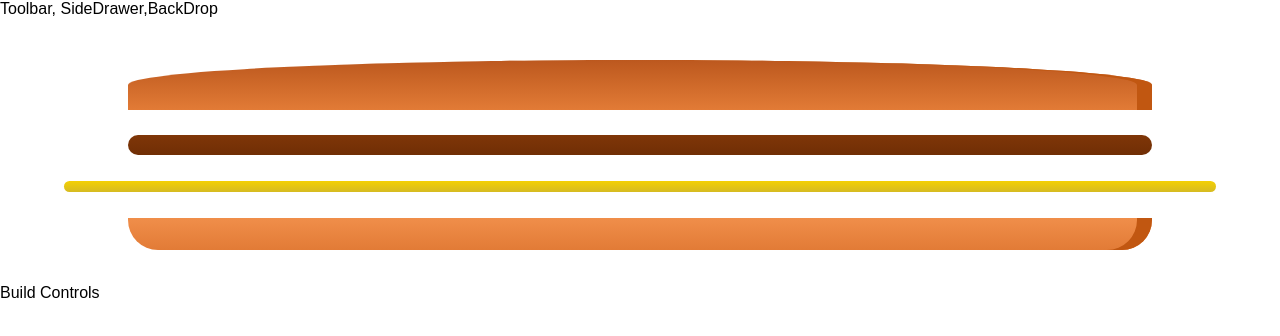
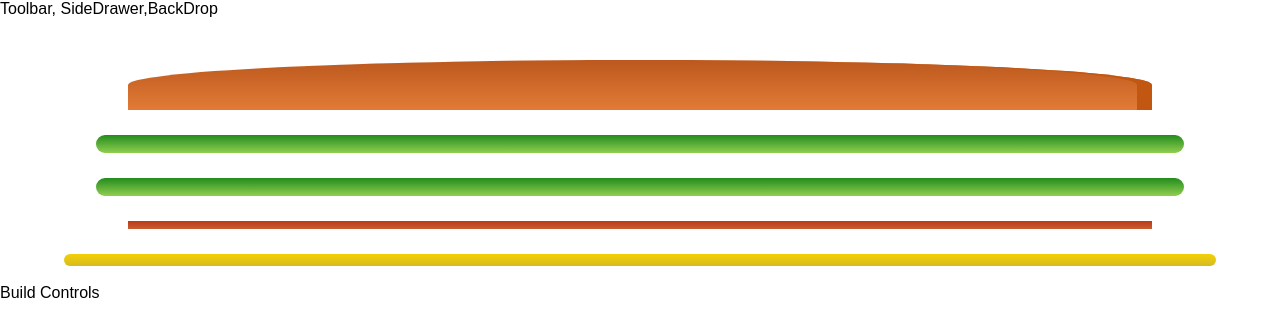
Before and after one commit to andmast/burger_builder, a React (Create React App) app: page / in a window 1280 px wide. Shown: the top 336 px of the page. Built offline with nearby package versions, Linux system fonts and the light colour scheme.

Commit message:
Outputting Burger Ingredients Dynamically

```diff
--- a/src/components/Burger/Burger.js
+++ b/src/components/Burger/Burger.js
@@ -1,15 +1,20 @@
 import React from "react";
 
-import BurgerIngredients from "./BurgerIngredients/BurgerIngredients";
+import BurgerIngredient from "./BurgerIngredients/BurgerIngredient";
 import classes from "./Burger.module.css";
 
-const Burger = () => {
+const Burger = props => {
+  const transformIngredients = Object.keys(props.ingredients).map(igKey => {
+    return [...Array(props.ingredients[igKey])].map((_, i) => {
+      return <BurgerIngredient key={igKey + i} type={igKey} />;
+    });
+  });
+
   return (
     <div className={classes.Burger}>
-      <BurgerIngredients type="bread-top" />
-      <BurgerIngredients type="meat" />
-      <BurgerIngredients type="cheese" />
-      <BurgerIngredients type="bread-bottom" />
+      <BurgerIngredient type="bread-top" />
+      {transformIngredients}
+      <BurgerIngredient type="bread-bottom" />
     </div>
   );
 };
--- a/src/components/Burger/BurgerIngredients/BurgerIngredients.js
+++ b/src/components/Burger/BurgerIngredients/BurgerIngredient.js
@@ -4,7 +4,7 @@
 
 import classes from "./BurgerIngredients.module.css";
 
-class BurgerIngredients extends Component {
+class BurgerIngredient extends Component {
   render() {
     let ingredient = null;
 
@@ -40,8 +40,8 @@
   }
 }
 
-BurgerIngredients.propTypes = {
+BurgerIngredient.propTypes = {
   type: PropTypes.string.isRequired
 };
 
-export default BurgerIngredients;
+export default BurgerIngredient;
--- a/src/containers/BurgerBuilder/BurgerBuilder.js
+++ b/src/containers/BurgerBuilder/BurgerBuilder.js
@@ -3,10 +3,18 @@
 import Burger from "../../components/Burger/Burger";
 
 class BurgerBuilder extends Component {
+  state = {
+    ingredients: {
+      salad: 2,
+      bacon: 1,
+      cheese: 2,
+      meat: 2
+    }
+  };
   render() {
     return (
       <Aux>
-        <Burger />
+        <Burger ingredients={this.state.ingredients} />
         <div>Build Controls</div>
       </Aux>
     );
```
